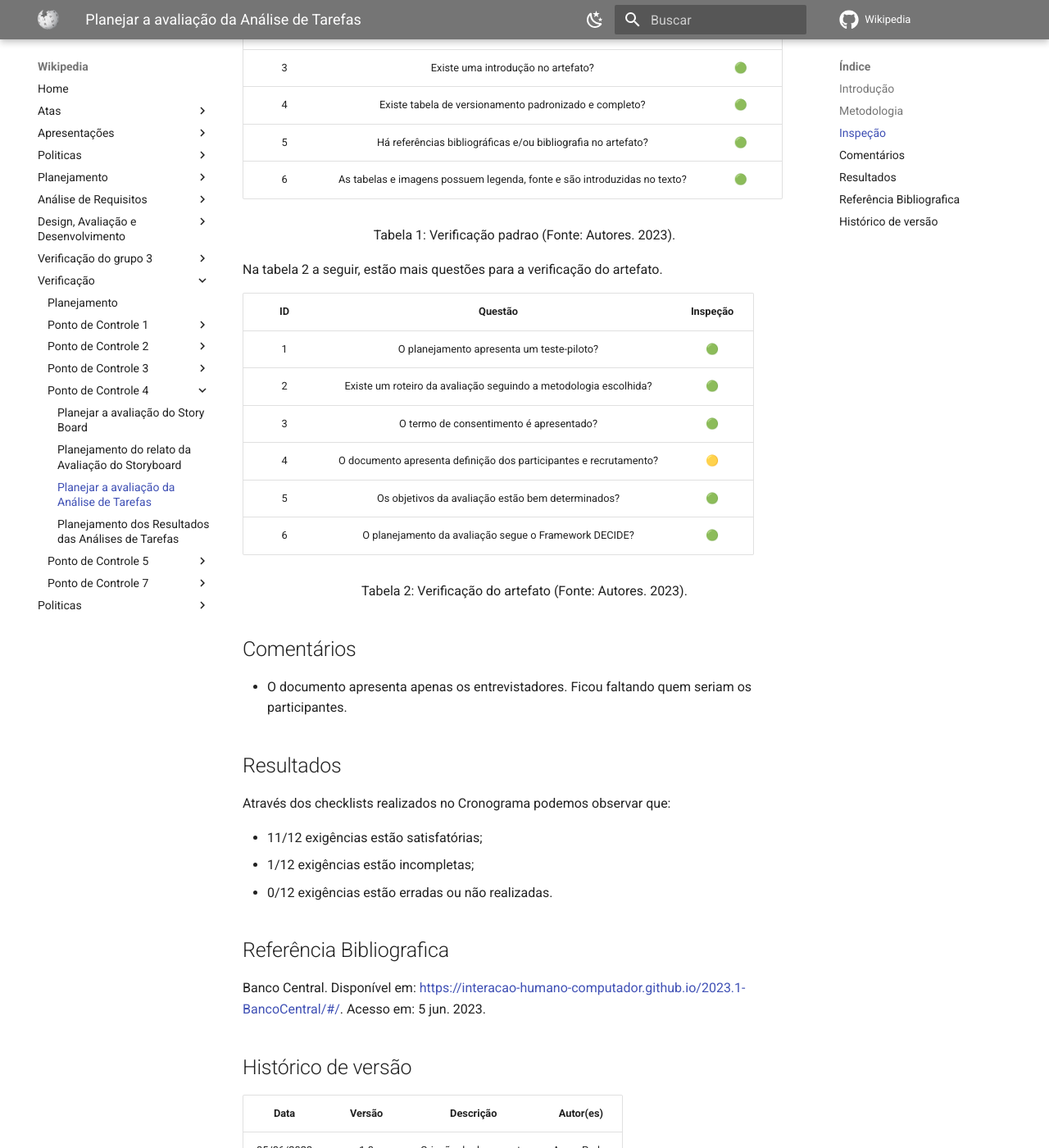
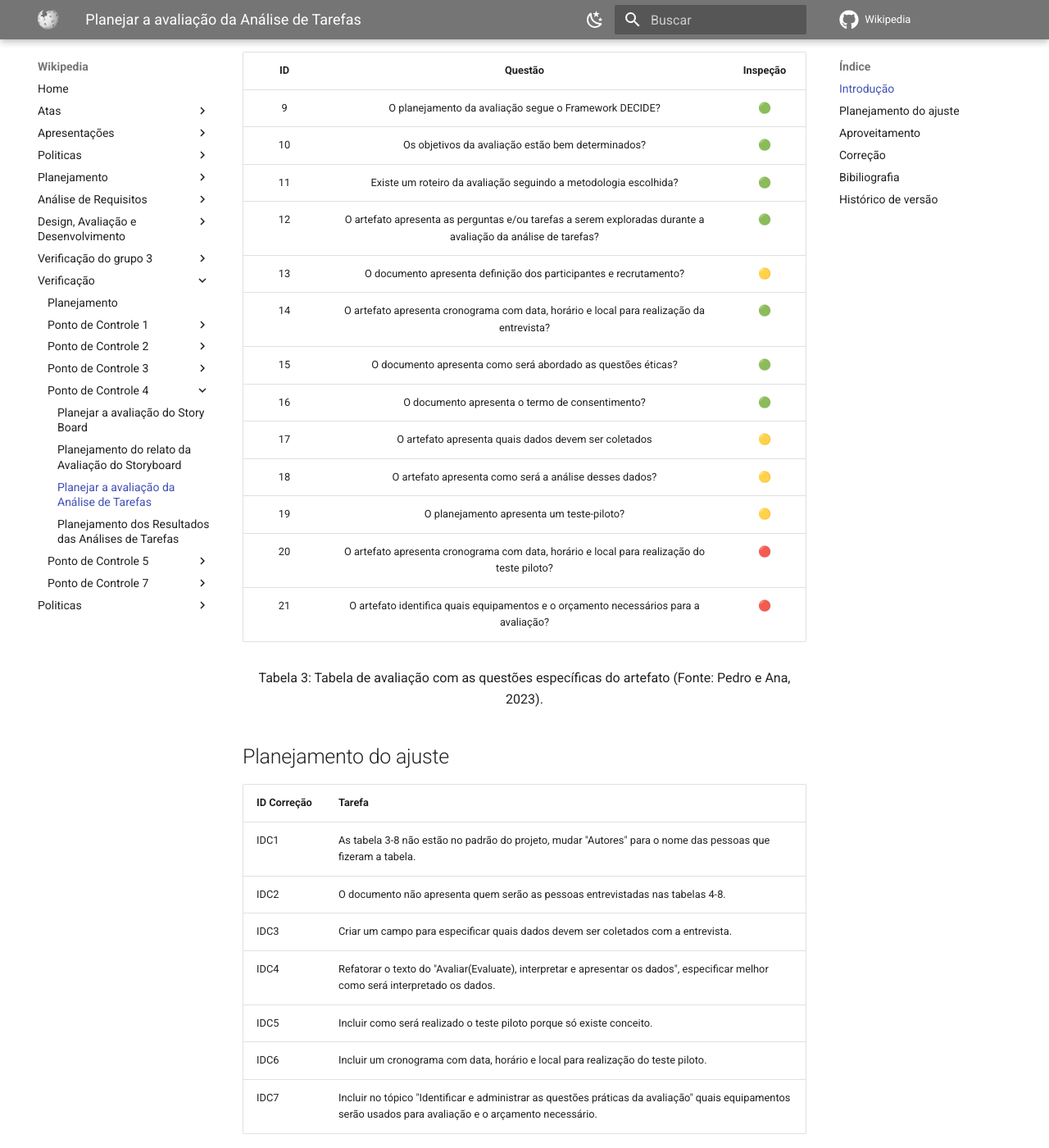
Before and after one commit to Interacao-Humano-Computador/2023.1-Wikipedia, an MkDocs documentation site: the page built from docs/verificacao2/pontoControle4/planejamentoAvaliacaoAnaliseDeTarefas.md, in a window 1280 px wide and 1400 px high, scrolled down 894 px. Shown: the whole window at 82% size. Built offline with MkDocs 1.6.1 and Material for MkDocs 9.7.7, drawn with Linux system fonts in a browser that asks for light colours; comment, search, counter and statistics services are not loaded; some of the changed text lies outside the part shown.

Commit message:
Adicionando verificação do planejamento da avaliação da análise de tarefas
Co-authored-by: Ana <211030676@aluno.unb.br>

```diff
--- a/docs/verificacao2/pontoControle4/planejamentoAvaliacaoAnaliseDeTarefas.md
+++ b/docs/verificacao2/pontoControle4/planejamentoAvaliacaoAnaliseDeTarefas.md
@@ -1,72 +1,134 @@
-# Planejamento da Avaliação da Análise de Tarefas
+# Verificação do Planejamento da Avaliação da Análise de Tarefas
 
 ## Introdução
 
-O presente documento apresentará a verificação do artefato [Planejamento da Avaliação da Análise de Tarefas](https://interacao-humano-computador.github.io/2023.1-BancoCentral/#/design_prototipo/analise_tarefas/planejamento_avaliacao), desenvolvido pela equipe 3 do [Banco Central do Brasil](https://interacao-humano-computador.github.io/2023.1-BancoCentral/). A versão avaliada dos Sites avaliados é a 1.2. A técnica de inspeção será aplicada para verificar esses artefatos, de acordo com o [planejamento](../planejamento.md) estabelecido.
+O presente documento apresentará a verificação do artefato [Planejamento da Avaliação da Análise de Tarefas](../../design-avaliacao-desenvolvimento/nivel1/analiseDeTarefas/planejamentoDaAvaliacaoTarefas.md), desenvolvidos pela equipe. A técnica de inspeção será aplicada para verificar esses artefatos, de acordo com o planejamento estabelecido. Na tabela 1, se encontra os metadados desse artefato, nas tabelas 2 e 3 se encontram as questões a serem avaliadas.
 
-## Metodologia
+<center>
 
-Para a verificação, será adotada a técnica de inspeção, a qual será realizada por meio de uma checklist. Essa checklist consiste em uma série de perguntas que têm como objetivo avaliar se o artefato foi desenvolvido de acordo com as exigências da disciplina.
+| Versão avaliada | Autor           | Revisor |
+| ---------------- | --------------- | ------- |
+| 1.1              | Gabriel, Samuel | Lucas   |
 
-A checklist será preenchida com base em diferentes classificações, que incluem:
+</center>
 
-- 🟢: Completamente Satisfatório;
-- 🟡: Incompleto;
-- 🔴: Não realizado ou Errado;
-- N/A: Não se aplica.
-
-## Inspeção
-
-Na tabela 1 a seguir, estão as questões padrões utilizadas em todos os artefatos.
+<div style="text-align: center">
+<p> Tabela 1: Metadados do artefato (Fonte: Pedro e Ana, 2023). </p>
+</div>
 
 | ID |                                 Questão                                 | Inspeção |
 | :-: | :-----------------------------------------------------------------------: | :--------: |
-| 1 |                 As legendas estão no padrão do projeto?                 |     🟢     |
+| 1 |                 As legendas estão no padrão do projeto?                 |     🟡     |
 | 2 |                  Possui links para os outros artefatos?                  |     🟢     |
 | 3 |                   Existe uma introdução no artefato?                   |     🟢     |
-| 4 |          Existe tabela de versionamento padronizado e completo?          |     🟢     |
-| 5 |      Há referências bibliográficas e/ou bibliografia no artefato?        |     🟢     |
+| 4 |                Existe tabela de versionamento padronizado?                |     🟢     |
+| 5 |      Há referências bibliográficas ou referências no artefato?      |     🟢     |
 | 6 | As tabelas e imagens possuem legenda, fonte e são introduzidas no texto? |     🟢     |
+| 7 |                         O artefato possui autor?                         |     🟢     |
+| 8 |                        O artefato possui revisor?                        |     🟢     |
 
 <div style="text-align: center">
-    <p> Tabela 1: Verificação padrao (Fonte: Autores. 2023).</p>
+<p> Tabela 2: Tabela de avaliação com as gerais para todos os artefatos (Fonte: Pedro e Ana, 2023). </p>
 </div>
 
-Na tabela 2 a seguir, estão mais questões para a verificação do artefato.
-
-| ID |                                 Questão                                 | Inspeção |
-| :-: | :-----------------------------------------------------------------------: | :--------: |
-| 1 |                     O planejamento apresenta um teste-piloto?               |     🟢     |
-| 2 |   Existe um roteiro da avaliação seguindo a metodologia escolhida?          |      🟢   |
-| 3 |                     O termo de consentimento é apresentado?                 |    🟢      |
-| 4 |   O documento apresenta definição dos participantes e recrutamento?         |    🟡      |
-| 5 |            Os objetivos da avaliação estão bem determinados?                |    🟢      |
-| 6 |            O planejamento da avaliação segue o Framework DECIDE?            |    🟢      |
-
+| ID |                                                    Questão                                                    | Inspeção |
+| :-: | :-------------------------------------------------------------------------------------------------------------: | :--------: |
+| 9 |                             O planejamento da avaliação segue o Framework DECIDE?                             |     🟢     |
+| 10 |                              Os objetivos da avaliação estão bem determinados?                              |     🟢     |
+| 11 |                       Existe um roteiro da avaliação seguindo a metodologia escolhida?                       |     🟢     |
+| 12 | O artefato apresenta as perguntas e/ou tarefas a serem exploradas durante a avaliação da análise de tarefas? |     🟢     |
+| 13 |                       O documento apresenta definição dos participantes e recrutamento?                       |     🟡     |
+| 14 |           O artefato apresenta cronograma com data, horário e local para realização da entrevista?           |     🟢     |
+| 15 |                         O documento apresenta como será abordado as questões éticas?                         |     🟢     |
+| 16 |                                 O documento apresenta o termo de consentimento?                                 |     🟢     |
+| 17 |                              O artefato apresenta quais dados devem ser coletados                              |     🟡     |
+| 18 |                            O artefato apresenta como será a análise desses dados?                            |     🟡     |
+| 19 |                                    O planejamento apresenta um teste-piloto?                                    |     🟡     |
+| 20 |          O artefato apresenta cronograma com data, horário e local para realização do teste piloto?          |     🔴     |
+| 21 |            O artefato identifica quais equipamentos e o orçamento necessários para a avaliação?            |     🔴     |
 
 <div style="text-align: center">
-    <p> Tabela 2: Verificação do artefato (Fonte: Autores. 2023).</p>
+<p> Tabela 3: Tabela de avaliação com as questões específicas do artefato (Fonte: Pedro e Ana, 2023). </p>
 </div>
 
-## Comentários
+## Planejamento do ajuste
 
-- O documento apresenta apenas os entrevistadores. Ficou faltando quem seriam os participantes.
+| ID Correção | Tarefa                                                                                                                                                             |
+| ------------- | ------------------------------------------------------------------------------------------------------------------------------------------------------------------ |
+| IDC1          | As tabela 3-8 não estão no padrão do projeto, mudar "Autores" para o nome das pessoas que fizeram a tabela.                                                     |
+| IDC2          | O documento não apresenta quem serão as pessoas entrevistadas nas tabelas 4-8.                                                                                   |
+| IDC3          | Criar um campo para especificar quais dados devem ser coletados com a entrevista.                                                                                  |
+| IDC4          | Refatorar o texto do "Avaliar(Evaluate), interpretar e apresentar os dados", especificar melhor como será interpretado os dados.                                  |
+| IDC5          | Incluir como será realizado o teste piloto porque só existe conceito.                                                                                            |
+| IDC6          | Incluir um cronograma com data, horário e local para realização do teste piloto.                                                                               |
+| IDC7          | Incluir no tópico "Identificar e administrar as questões práticas da avaliação" quais equipamentos serão usados para avaliação e o arçamento necessário. |
 
-## Resultados
+<div style="text-align: center">
+<p> Tabela 4: Tabela do que precisa ser ajustado no artefato (Fonte: Pedro e Ana, 2023). </p>
+</div>
 
-Através dos checklists realizados no Cronograma podemos observar que:
+## Aproveitamento
 
-- 11/12 exigências estão satisfatórias;
-- 1/12 exigências estão incompletas;
-- 0/12 exigências estão erradas ou não realizadas.
+Para saber a porcentagem de aproveitamento do artefato, será utilizado a expressão da Figura 1, no qual a Tabela 5 apresenta o significado dessa legendas.
 
-## Referência Bibliografica
+<center>
 
-Banco Central. Disponível em: [https://interacao-humano-computador.github.io/2023.1-BancoCentral/#/](https://interacao-humano-computador.github.io/2023.1-BancoCentral/#/). Acesso em: 5 jun. 2023.‌
-‌
+<img src="../../../images/formulaCalculoAproveitamento.png"  alt="legenda da fórmula da figura 1"/>
+<div style="text-align: center">
+
+<p> Figura 1: Fórmula para calcular aproveitamento (Fonte: Gabriel, 2023). </p>
+</div>
+
+| Acrônimo | Descrição                     |
+| --------- | ------------------------------- |
+| QTDE      | Quantidade Total de Exigências |
+| EC        | Exigências Completas           |
+
+<div style="text-align: center">
+<p> Tabela 5: Legenda da Figura 1 (Fonte: Gabriel, 2023). </p>
+</div>
+
+</center>
+
+Nos checklists realizados e que serão descritos, podemos observar que:
+
+- 14/21 exigências são atendidas;
+- 5/21 exigências estão incompletas;
+- 2/21 exigências estão erradas ou não foram realizadas.
+- 0/21 não se aplica.
+
+onde 21 é a quantidade de exigências.
+
+Portanto, com base na formula apresentada, pode-se dizer que o aproveitamento deste artefato está em 66,66% correto.
+
+## Correção
+
+Depois da verificação, o autor do artefato, indicado na tabela 2, deverá fazer as correções indicadas no planejamento dos ajustes e calcular a nova porcentagem.
+
+<center>
+
+| ID Correção | Tarefa | Ajuste |
+| ------------- | ------ | ------ |
+| IDC1          |        |        |
+| IDC2          |        |        |
+| IDC3          |        |        |
+| IDC4          |        |        |
+
+</center>
+<!-- Atualizar histórico de versão, após corrigir. -->
+
+<div style="text-align: center">
+<p> Tabela 6: Tabela dos ajustes realizados no artefato (Fonte: Lucas, 2023). </p>
+</div>
+
+Após as correções, a nova porcentagem de aproveitamento é de: p% correto.
+
+## Bibiliografia
+
+Barbosa, S. D. J.; Silva, B. S. da; Silveira, M. S.; Gasparini, I.; Darin, T.; Barbosa, G. D. J. (2021) Interação Humano-Computador e Experiência do usuário. Autopublicação. ISBN: 978-65-00-19677-1.
 
 ## Histórico de versão
 
-|    Data    | Versão |      Descrição      | Autor(es) |
-| :--------: | :-----: | :--------------------: | :-------: |
-| 05/06/2023 |   1.0   | Criação do documento |   Ana e Pedro   |
+|    Data    | Versão |      Descrição      |  Autor(es)  |
+| :--------: | :-----: | :--------------------: | :---------: |
+| 18/06/2023 |   1.0   | Criação do documento | Pedro e Ana |
```
